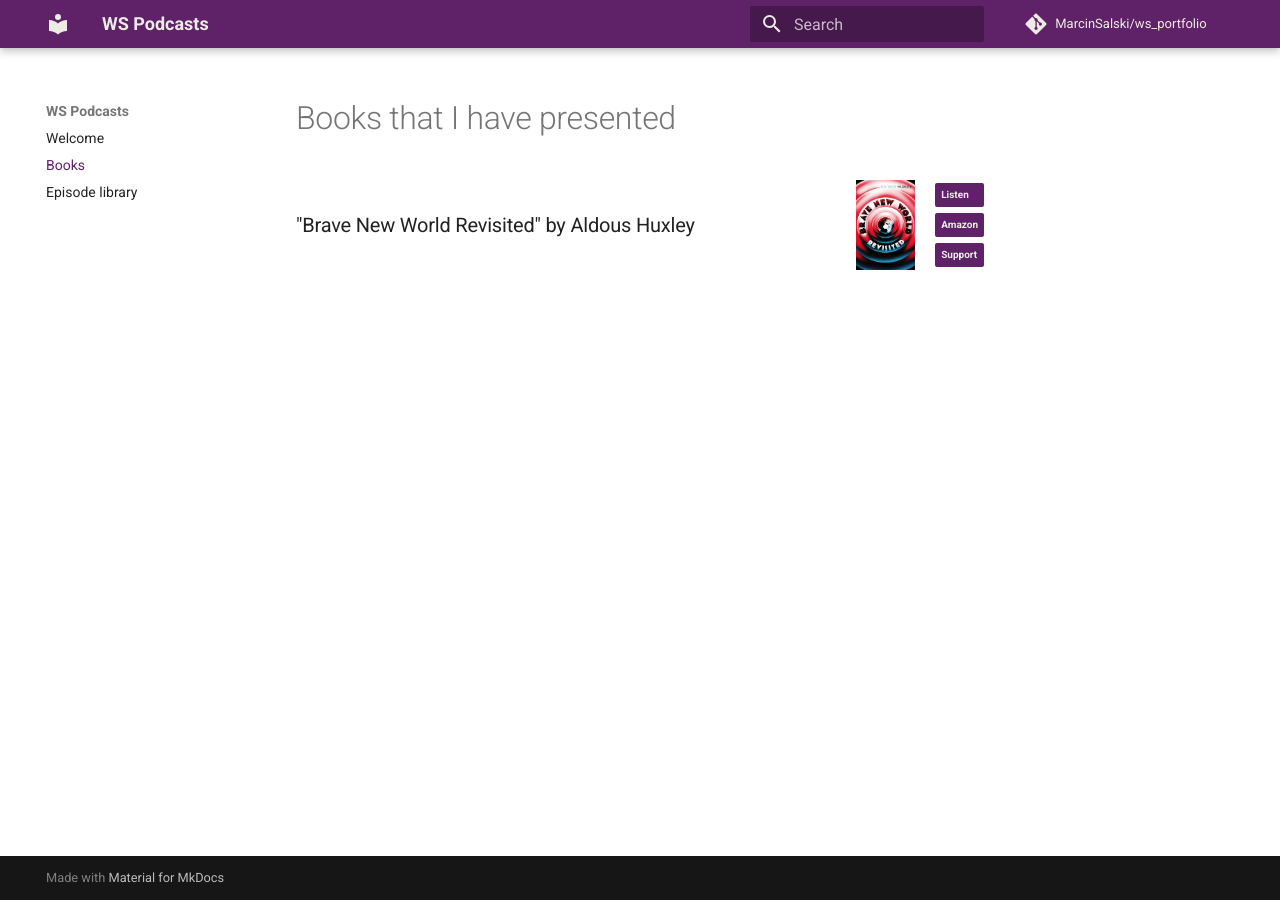
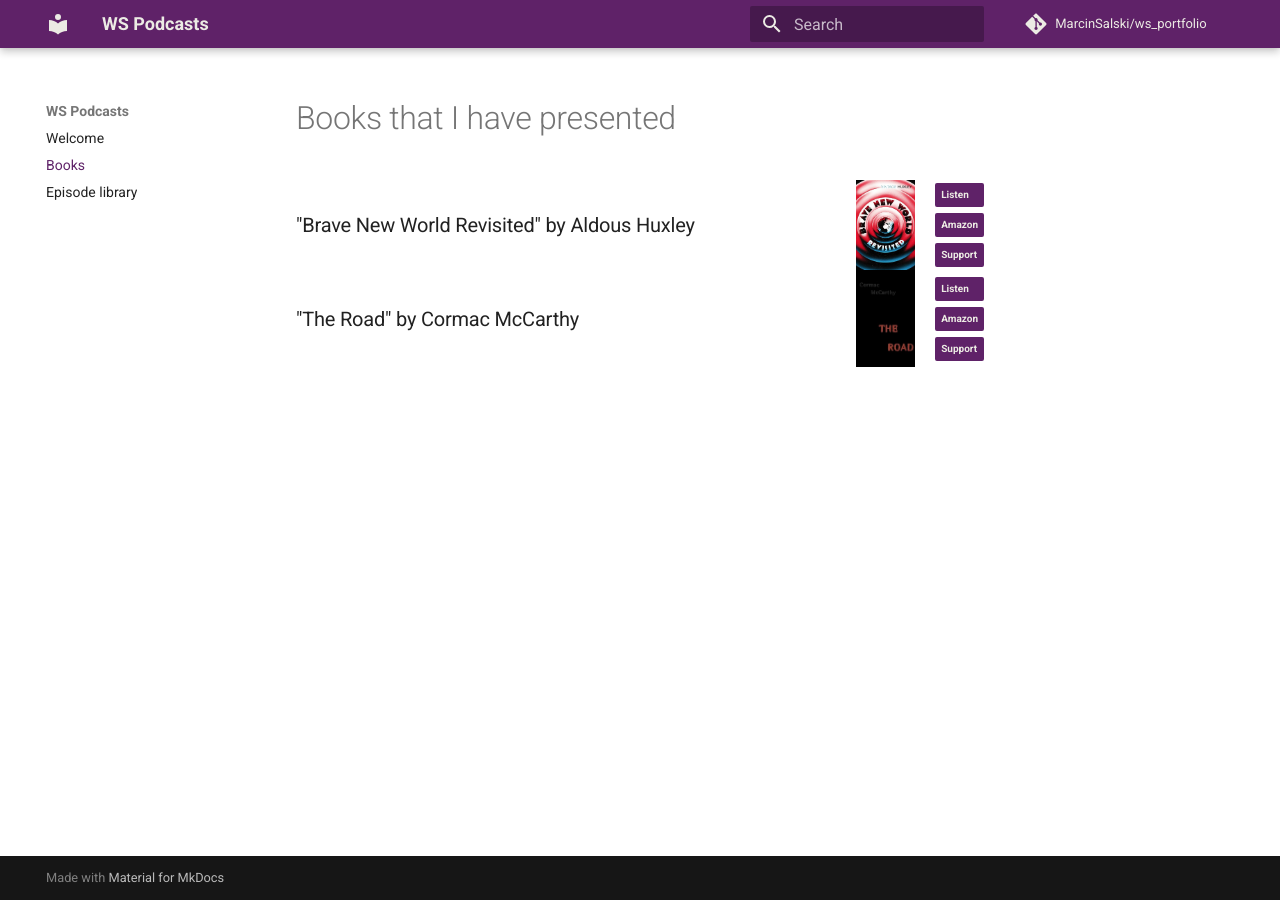
Before and after one commit to MarcinSalski/ws_portfolio, an MkDocs documentation site: the page built from docs/Books/index.md, in a window 1280 px wide. Built offline with MkDocs 1.6.1 and Material for MkDocs 9.7.7, drawn with Linux system fonts in a browser that asks for light colours; comment, search, counter and statistics services are not loaded.

Commit message:
second book

```diff
--- a/docs/Books/index.md
+++ b/docs/Books/index.md
@@ -40,4 +40,45 @@
 
 </div>
 
+
+<div style="display: flex; align-items: center; justify-content: space-between; gap: 20px;">
+
+  <!-- Lewa kolumna: tytuł -->
+  <div style="flex: 1;">
+    <h3 style="margin: 0;">"The Road" by Cormac McCarthy</h3>
+  </div>
+
+  <!-- Środkowa kolumna: okładka -->
+  <div style="flex: 0 0 auto; display: flex; align-items: center;">
+    <img src="TheRoad.jpg" alt="" style="width: 59px; height: auto;">
+  </div>
+
+  <!-- Prawa kolumna: linki -->
+  <div style="flex: 0 0 auto; display: flex; flex-direction: column; gap: 6px;">
+
+    <a href="https://www.youtube.com/watch?v=conm-HLtFOI"
+       target="_blank"
+       class="md-button md-button--primary"
+       style="padding: 2px 4px; font-size: 0.5rem;">
+       Listen
+    </a>
+
+    <a href="https://amzn.eu/d/ebyUm2o"
+       target="_blank"
+       class="md-button md-button--primary"
+       style="padding: 2px 4px; font-size: 0.5rem;">
+       Amazon
+    </a>
+
+    <a href="https://linktr.ee/w.salski"
+       target="_blank"
+       class="md-button md-button--primary"
+       style="padding: 2px 4px; font-size: 0.5rem;">
+       Support
+    </a>
+
+  </div>
+
+</div>
+
 </script>
```
Also changed, not shown: docs/Books/TheRoad.jpg (renamed from docs/TheRoad/cover.jpg).
